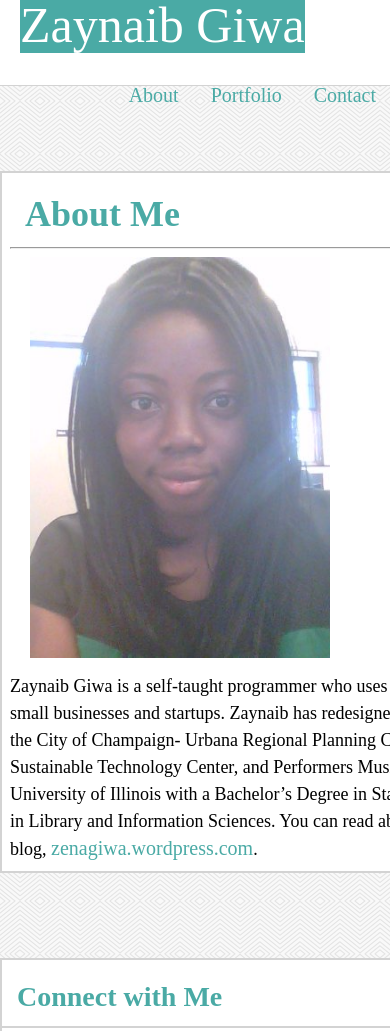
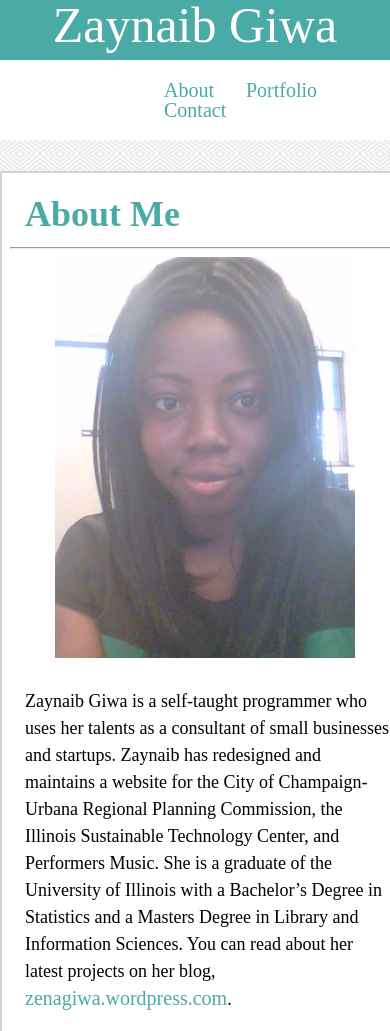
Before and after one commit to zaynaib/Responsive-Portfolio, a plain HTML site: page index.html in a window 390 px wide. Shown: the top 1031 px of the page. Drawn offline with Linux system fonts and the light colour scheme.

```diff
--- a/assets/css/style.css
+++ b/assets/css/style.css
@@ -343,4 +343,49 @@
 		position: static;
 	}
 
+	h1{
+		margin:0;
+		display:block;
+		text-align:center;
+		padding-bottom:10px;
+	}
+
+	nav{
+		float:none;
+		background-color:white;
+		margin-top:20px;
+		padding-bottom:20px;
+	}
+
+	ul{
+		margin-left:150px;
+	}
+
+	#profilePic{
+		float:none;
+		width:300px;
+		padding-left:25px;
+		margin-bottom:15px;
+		margin-left:20px;
+	}
+
+	section{
+		float:none;
+		width:400px;
+		background-color:white;
+		 margin-left: auto;
+		 margin-right:auto;
+	}
+
+	section p{
+		padding:15px;
+	}
+
+
+/*
+	#socialMedia{
+		padding:0;
+	}
+
+	*/
 }
--- a/index.html
+++ b/index.html
@@ -12,10 +12,11 @@
 			<h1> Zaynaib Giwa </h1>
 			<nav>
 
-
-				<li><a href="index.html">About</a></li>
-				<li><a href="portfolio.html">Portfolio</a></li>
-				<li><a href="contact.html">Contact</a></li>
+				<ul>
+					<li><a href="index.html">About</a></li>
+					<li><a href="portfolio.html">Portfolio</a></li>
+					<li><a href="contact.html">Contact</a></li>
+				</ul>
 
 
 
```
Also changed, not shown: contact.html (+5 -5 lines), portfolio.html (+5 -3 lines).
